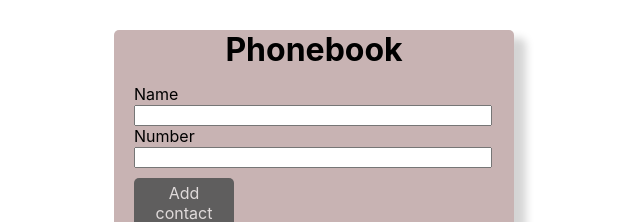
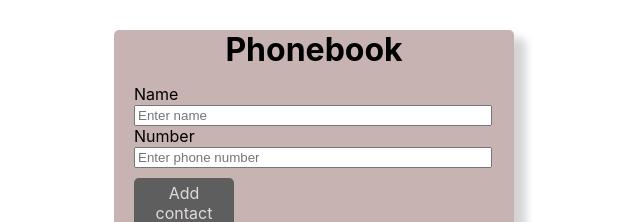
Before and after one commit to zablockiy/goit-react-hw-02-phonebook, a React (Create React App) app: page / in a window 1280 px wide. Shown: the top 222 px of the page, without its empty margins (326-966 px from the left). Built offline with nearby package versions, Linux system fonts and the light colour scheme.

Commit message:
update styles

```diff
--- a/src/components/Form/Form.jsx
+++ b/src/components/Form/Form.jsx
@@ -34,6 +34,7 @@ export class Form extends Component {
           <input
             type='text'
             name='name'
+            placeholder='Enter name'
             value={this.state.name}
             onChange={this.handleInputChange}
             pattern="^[a-zA-Zа-яА-Я]+(([' -][a-zA-Zа-яА-Я ])?[a-zA-Zа-яА-Я]*)*$"
@@ -48,6 +49,7 @@ export class Form extends Component {
             onChange={this.handleInputChange}
             type='tel'
             name='phone'
+            placeholder='Enter phone number'
             pattern='\+?\d{1,4}?[-.\s]?\(?\d{1,3}?\)?[-.\s]?\d{1,4}[-.\s]?\d{1,4}[-.\s]?\d{1,9}'
             title='Phone number must be digits and can contain spaces, dashes, parentheses and can start with +'
             required
```
